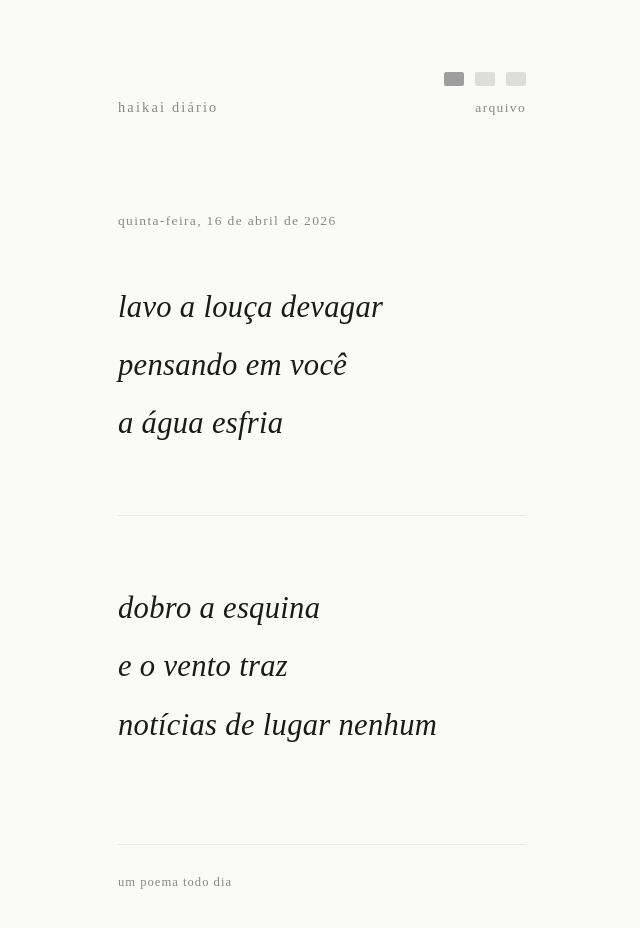
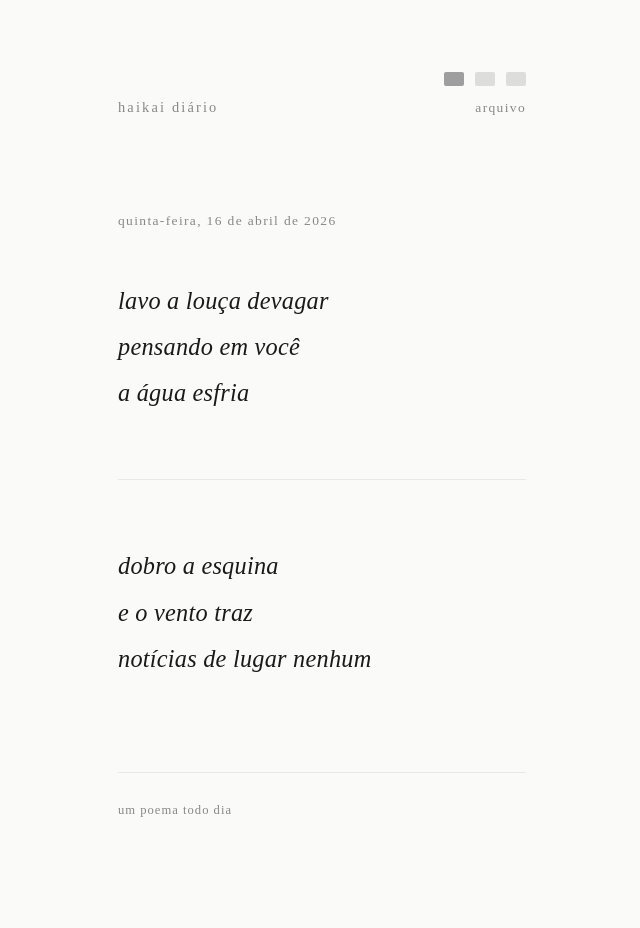
Before and after one commit to mtsVinova/haikai-diario, a Next.js app: page / in a window 1280 px wide. Shown: the top 928 px of the page, without its empty margins (318-958 px from the left). After the commit the page ends 893 px from the top, so only its background shows below. Built offline with nearby package versions, Linux system fonts and the light colour scheme; grey boxes are pictures that could not be loaded.

Commit message:
horario 11h e fonte menor

```diff
--- a/src/app/components/HaikaiCard.tsx
+++ b/src/app/components/HaikaiCard.tsx
@@ -17,7 +17,7 @@ export default function HaikaiCard({ pt, en, es, lang, size = "large" }: Props)
   return (
     <div
       style={{
-        fontSize: size === "large" ? "1.7rem" : "1.2rem",
+        fontSize: size === "large" ? "1.35rem" : "1.1rem",
         fontWeight: 300,
         fontStyle: "italic",
         lineHeight: 1.9,
```
